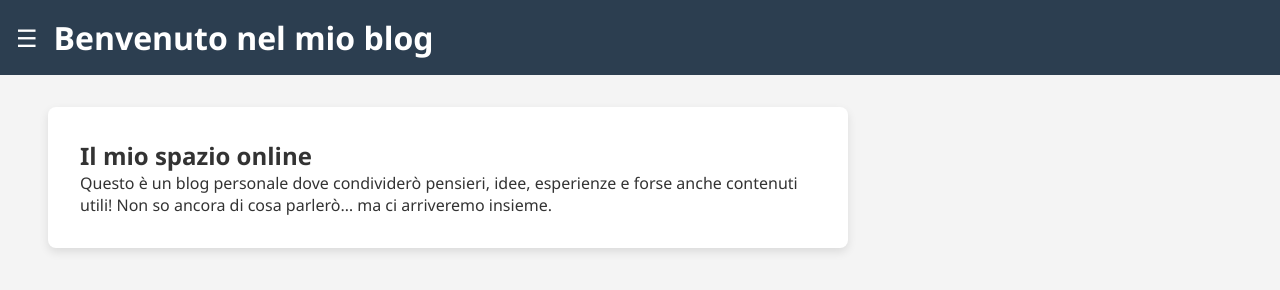
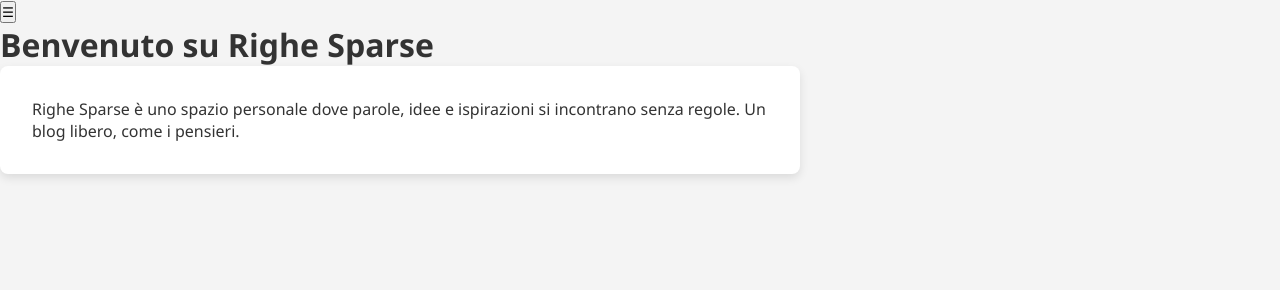
Before and after one commit to Carlo2991/righesparse, a plain HTML site: page index.html in a window 1280 px wide. Drawn offline with Linux system fonts and the light colour scheme.

Commit message:
Add files via upload

```diff
--- a/index.html
+++ b/index.html
@@ -2,34 +2,37 @@
 <html lang="it">
 <head>
   <meta charset="UTF-8">
-  <meta name="viewport" content="width=device-width, initial-scale=1">
-  <title>Il mio blog</title>
+  <meta name="viewport" content="width=device-width, initial-scale=1.0">
+  <title>Righe Sparse</title>
+  <meta name="description" content="Righe Sparse è uno spazio personale dove parole, idee e ispirazioni si incontrano senza regole. Un blog libero, come i pensieri.">
   <link rel="stylesheet" href="style.css">
   <script defer src="script.js"></script>
+  <link href="https://fonts.googleapis.com/css2?family=Inter:wght@400;600&display=swap" rel="stylesheet">
 </head>
 <body>
   <div class="sidebar" id="sidebar">
-    <ul>
-      <li><a href="index.html">Home</a></li>
-      <li><a href="blog.html">Blog</a></li>
-      <li><a href="#">FAQ</a></li>
-      <li><a href="chi-siamo.html">Chi siamo</a></li>
-    </ul>
+    <h2 class="logo">Righe Sparse</h2>
+    <nav>
+      <ul>
+        <li><a href="#">Home</a></li>
+        <li><a href="#">Blog</a></li>
+        <li><a href="#">FAQ</a></li>
+        <li><a href="#">Chi siamo</a></li>
+      </ul>
+    </nav>
   </div>
 
-  <div class="topbar">
-    <button id="toggleMenu">☰</button>
-    <h1>Benvenuto nel mio blog</h1>
-  </div>
-
-  <main>
+  <div class="content">
+    <header>
+      <button id="menuToggle">☰</button>
+      <h1>Benvenuto su Righe Sparse</h1>
+    </header>
     <section class="hero">
-      <h2>Il mio spazio online</h2>
       <p>
-        Questo è un blog personale dove condividerò pensieri, idee, esperienze e forse anche contenuti utili!
-        Non so ancora di cosa parlerò… ma ci arriveremo insieme.
+        Righe Sparse è uno spazio personale dove parole, idee e ispirazioni si incontrano senza regole.
+        Un blog libero, come i pensieri.
       </p>
     </section>
-  </main>
+  </div>
 </body>
 </html>
```
